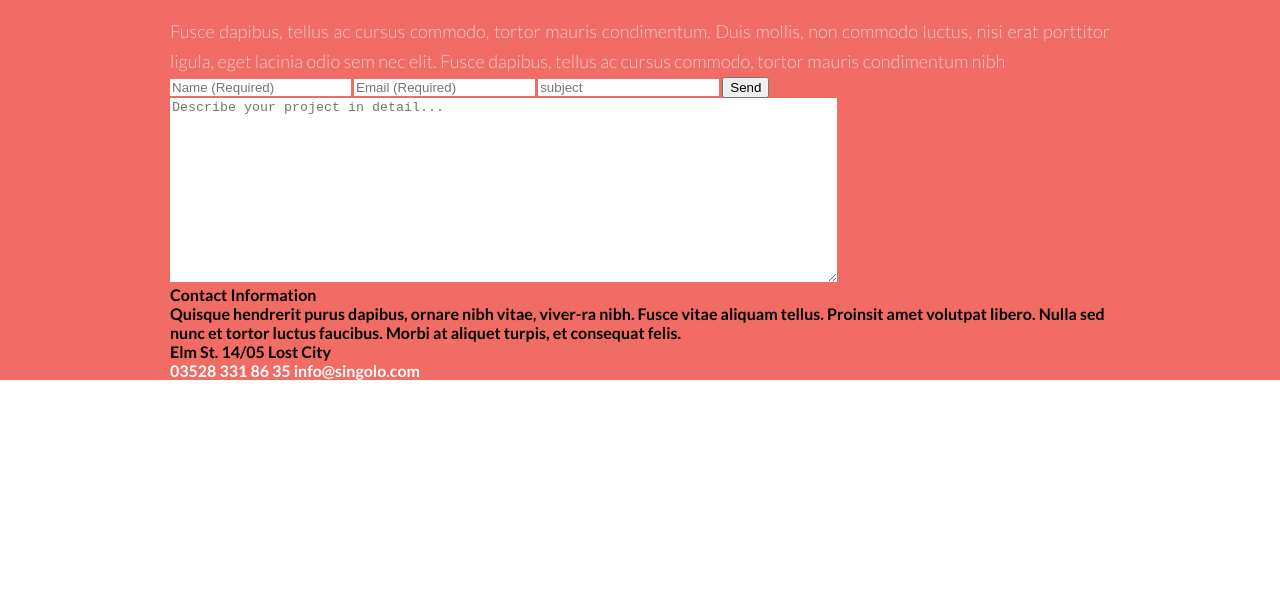
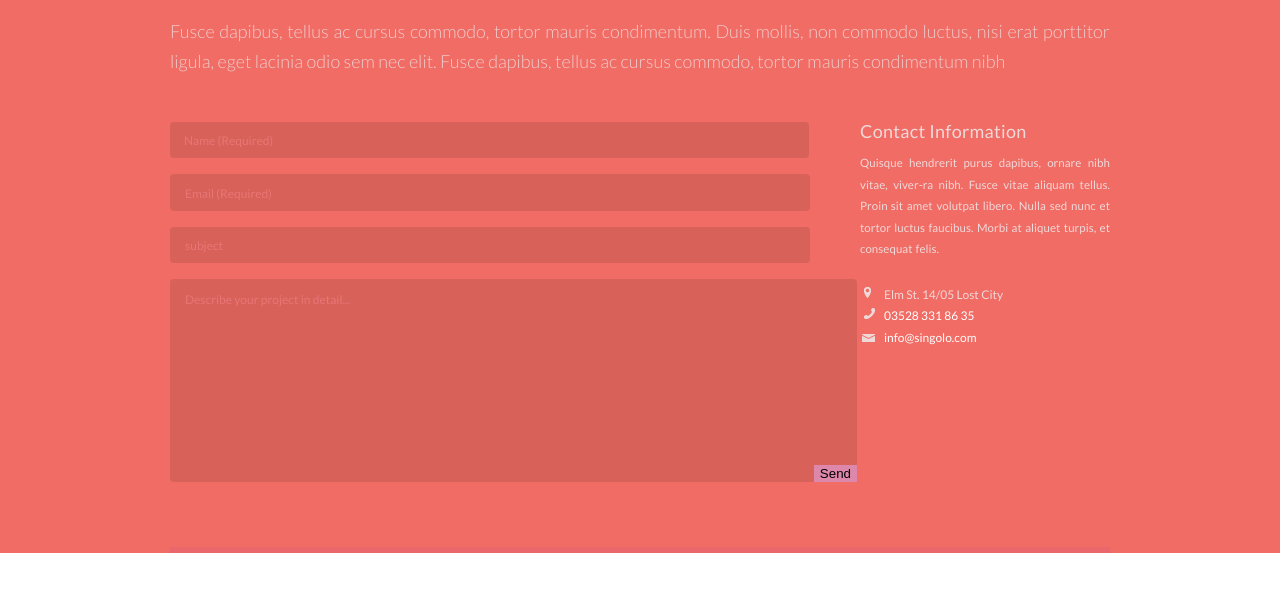
Before and after one commit to Sergey-mouse-code/singolo, a plain HTML site: page singolo3.html in a window 1280 px wide. Shown: the part 97-688 px from the top of the page. Drawn offline with Linux system fonts and the light colour scheme.

Commit message:
feat: add styles to contact

```diff
--- a/singolo3.css
+++ b/singolo3.css
@@ -68,3 +68,153 @@ ul {
     line-height: 30px;
     color: #f0cccc;
 }
+
+.contact {
+    display: flex;
+    justify-content: space-between;
+    border-bottom: 6px solid #ea676b;
+}
+
+.contact__form {
+    position: relative;
+    margin: 46px 0 65px 0;
+    line-height: 0;
+    font-family: 'Lato', Arial, Helvetica, sans-serif;
+    font-size: 5px;
+    background-color: #f06c64;
+}
+
+.contact__inner {
+    margin: 46px 0 0 0;
+}
+
+.input__name,
+.input__email,
+.input__subject {
+    display: block;
+    background-color: rgba(0, 0, 0, 0.1);
+    color: yellow;
+    border-radius: 4px;
+}
+
+.input__name {
+    padding: 11px 448px 10px 14px;
+    margin-bottom: 16px;
+}
+
+.input__email {
+    padding: 12px 448px 10px 15px;
+    margin-bottom: 16px;
+}
+
+.input__subject {
+    padding: 11px 448px 10px 15px;
+    margin-bottom: 16px;
+}
+
+.input__text {
+    display: block;
+    padding: 13px 9px 10px 15px;
+    border-radius: 4px;
+    resize: none;
+    background-color: rgba(0, 0, 0, 0.1);
+    color: #fff;
+}
+
+.input__name::placeholder,
+.input__email::placeholder,
+.input__subject::placeholder,
+.input__text::placeholder {
+    font-family: 'Lato', Arial, Helvetica, sans-serif;
+    font-size: 12px;
+    font-weight: 400;
+    text-align: justify;
+    color: #e87675;
+}
+
+.contact__submit {
+    position: absolute;
+    bottom: 0;
+    right: 0;
+    border: none;
+    background-color: #dd88aa;
+}
+
+.contact-information {
+    max-width: 304px;
+}
+
+.contact-information__title {
+    padding: 0 0 12px 3px;
+    letter-spacing: 0.3px;
+    text-align: justify;
+    font-size: 18px;
+    font-weight: 400;
+    line-height: 18px;
+    color: #f0d8d9;
+}
+
+.contact-information__text {
+    padding-left: 3px;
+    text-align: justify;
+    font-size: 11.5px;
+    font-weight: 400;
+    line-height: 21.56px;
+    word-spacing: 0.7px;
+    letter-spacing: 0.05px;
+    color: #f0d8d9;
+}
+
+.contact-information__text2 {
+    display: inline;
+    padding-left: 3px;
+    text-align: justify;
+    font-size: 11.5px;
+    font-weight: 400;
+    line-height: 21.56px;
+    color: #f0d8d9;
+}
+
+.contact__data {
+    margin-top: 24px;
+    font-size: 12px;
+    font-weight: 400;
+    line-height: 21.56px;
+    color: #f0d8d9;
+}
+
+.contact__data>* {
+    display: block;
+    position: relative;
+    padding-left: 27px;
+}
+
+.contact__location::before {
+    position: absolute;
+    content: "";
+    top: 3px;
+    left: 7px;
+    width: 7px;
+    height: 11px;
+    background-image: url(assets/images/contact__us/location.png);
+}
+
+.contact__phone::before {
+    position: absolute;
+    content: "";
+    top: 3px;
+    left: 7px;
+    width: 11px;
+    height: 11px;
+    background-image: url(assets/images/contact__us/phone.png);
+}
+
+.contact__email::before {
+    position: absolute;
+    content: "";
+    top: 7px;
+    left: 5px;
+    width: 13px;
+    height: 8px;
+    background-image: url(assets/images/contact__us/mail.png);
+}
```
